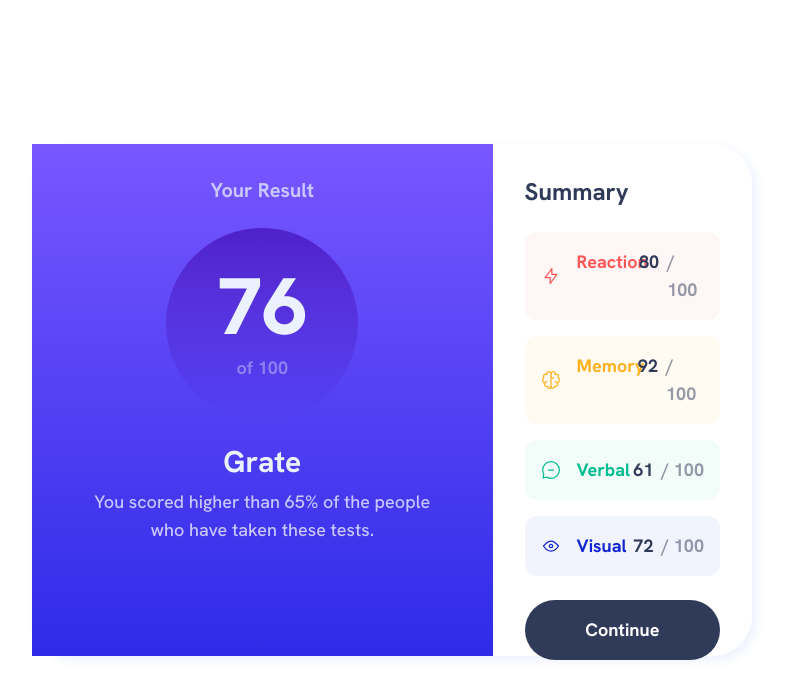
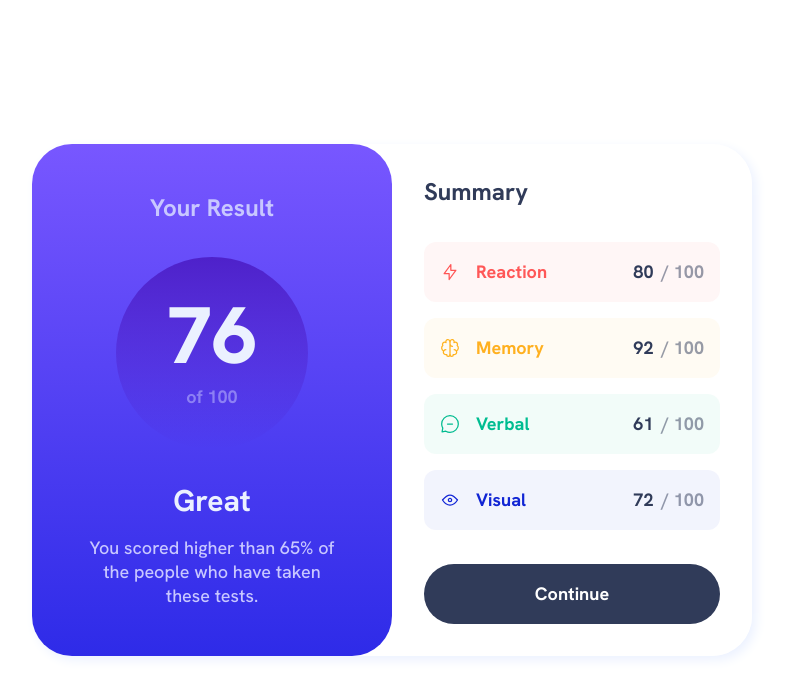
Before and after one commit to palmeiroerick/results-summary-component, a Next.js app: page / in a window 1280 px wide. Shown: the top 698 px of the page, without its empty margins (248-1033 px from the left). Built offline with nearby package versions, Linux system fonts and the light colour scheme.

Commit message:
style: add desktop styles to YouResult component

```diff
--- a/components/YourResult/index.tsx
+++ b/components/YourResult/index.tsx
@@ -3,11 +3,13 @@ import Score from "../Score";
 
 const YourResult = () => {
   return (
-    <section className="flex flex-col items-center gap-2 bg-gradient-to-b from-light-slate-blue to-light-royal-blue px-11 py-8">
-      <h3 className="text-xl font-bold text-light-lavender">Your Result</h3>
+    <section className="md:w-1/2 md:justify-between md:rounded-[2.5rem] md:px-14 md:py-12 flex flex-col items-center gap-2 bg-gradient-to-b from-light-slate-blue to-light-royal-blue px-11 py-8">
+      <h3 className="md:text-2xl text-xl font-bold text-light-lavender">
+        Your Result
+      </h3>
       <Score />
-      <h2 className="text-3xl font-bold text-pale-blue">Grate</h2>
-      <p className="text-center text-lg text-light-lavender">
+      <h2 className="text-3xl font-bold text-pale-blue">Great</h2>
+      <p className="md:leading-6 text-center text-lg text-light-lavender">
         You scored higher than 65% of the people who have taken these tests.
       </p>
     </section>
```
